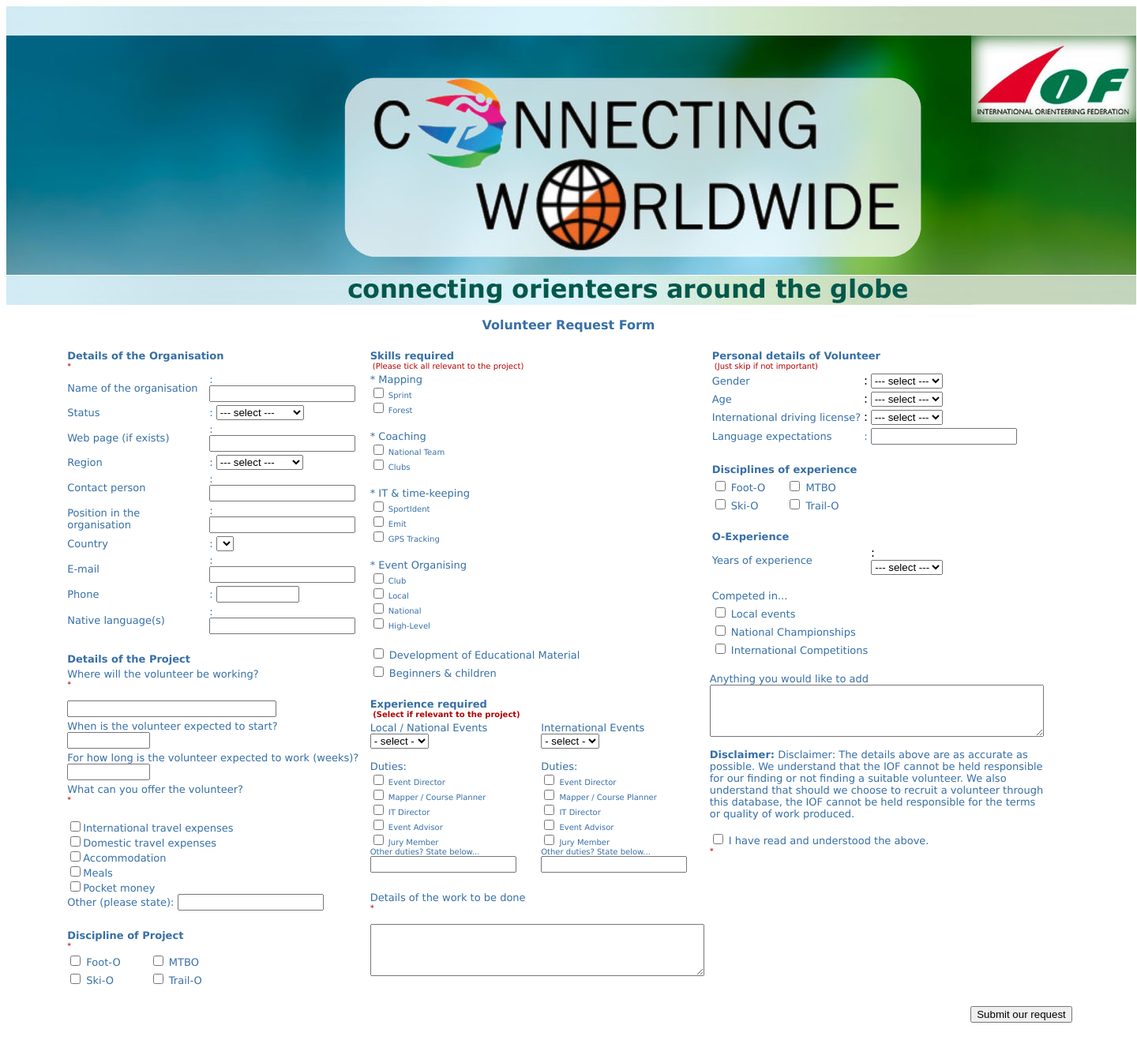
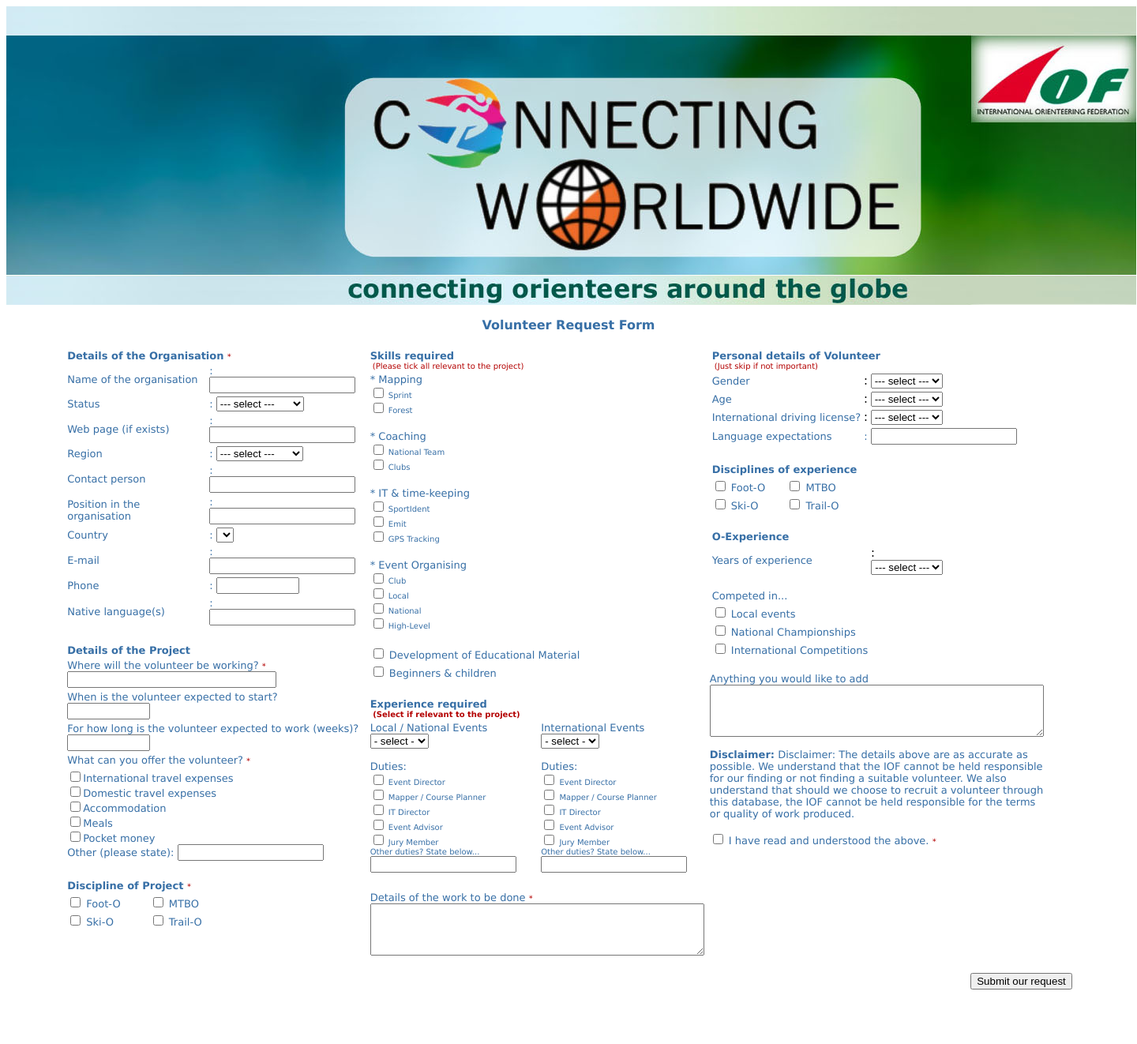
Before and after one commit to vasyaabr/iofvolunteers, a PHP site: the page made by templates/Project/add.twig in a window 1440 px wide. Shown: the whole page at 79% size. After the commit the page ends 1253 px from the top, so only its background shows below. Run offline with PHP 8.4, Linux system fonts and the light colour scheme; the template is opened without the code that fills it, so the values that code supplies are empty; some libraries are stand-ins or nearby versions.

Commit message:
project add html fix

```diff
--- a/templates/Project/add.twig
+++ b/templates/Project/add.twig
@@ -15,7 +15,7 @@
                         <tbody>
                         <tr valign="top">
                             <td colspan="2" class="desc"><b>Details of the Organisation</b>
-                                <div class="warn">*</div>
+                                <span class="warn">*</span>
                             </td>
                         </tr>
                         <tr>
@@ -85,7 +85,7 @@
                         </tr>
                         <tr>
                             <td class="desc">Where will the volunteer be working?
-                                <div class="warn">*</div>
+                                <span class="warn">*</span>
                                 <br>
                                 <div class="desc"><input type="text" name="place" size="30"></div>
                             </td>
@@ -101,7 +101,7 @@
                         </tr>
                         <tr>
                             <td class="desc">What can you offer the volunteer?
-                                <div class="warn">*</div>
+                                <span class="warn">*</span>
                                 <br>
                             </td>
                         </tr>
@@ -123,7 +123,7 @@
                         <tbody>
                         <tr valign="top">
                             <td colspan="2" class="desc"><b>Discipline of Project </b>
-                                <div class="warn">*</div>
+                                <span class="warn">*</span>
                             </td>
                         </tr>
                         <tr>
@@ -271,7 +271,7 @@
                         <tbody>
                         <tr>
                             <td class="desc">Details of the work to be done
-                                <div class="warn">*</div>
+                                <span class="warn">*</span>
                                 <br>
                                 <textarea rows="4" cols="50" name="details" id="details"></textarea><br><br>
                             </td>
@@ -395,7 +395,7 @@
                         understand that should we choose to recruit a volunteer through this database, the IOF cannot be
                         held responsible for the terms or quality of work produced.
                         <br><br><input type="checkbox" name="iAgreeWithTerms"> I have read and understood the above.
-                        <div class="warn">*</div>
+                        <span class="warn">*</span>
                     </div>
                 </td>
                 <td></td>
```
